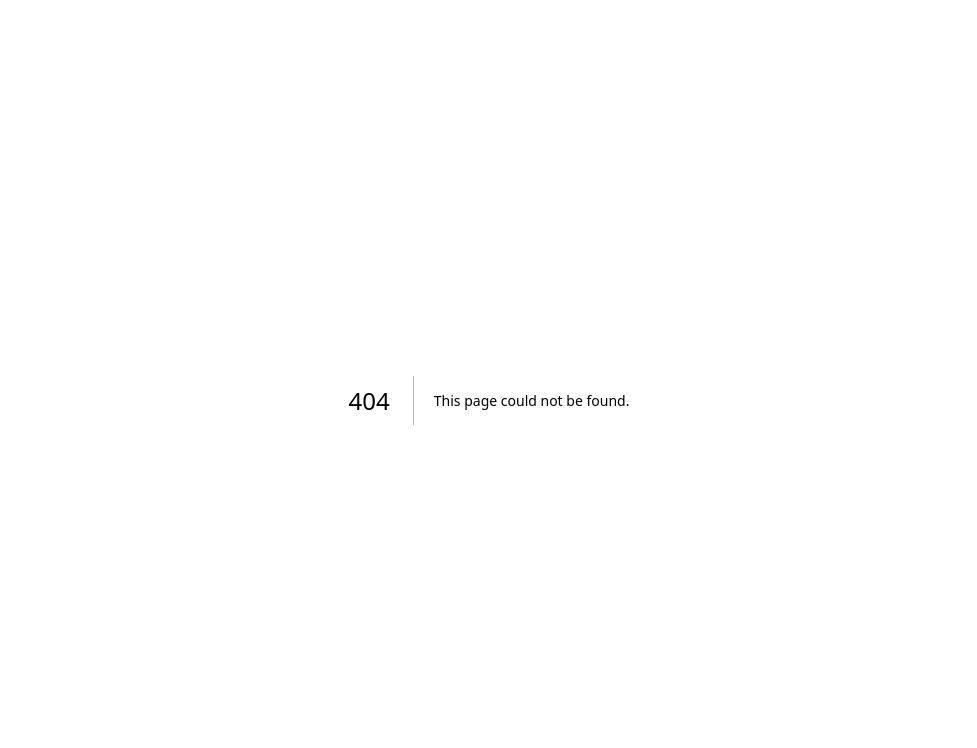
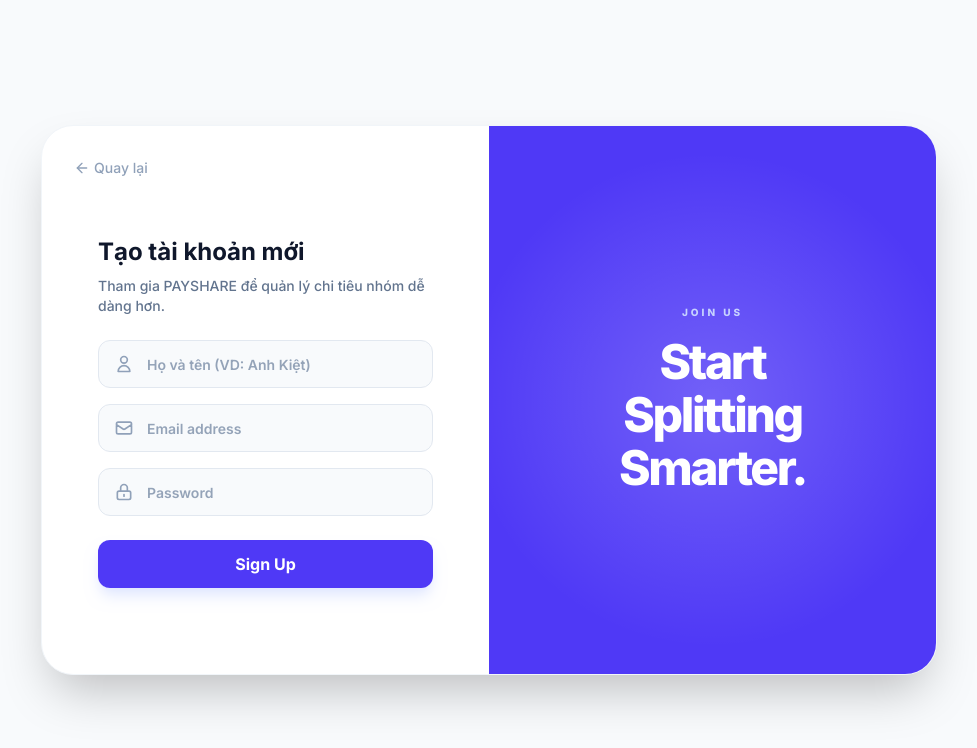
Before and after one commit to tanganhkiet09112005-blip/split-bill-frontend, a Next.js app: page /signup in a window 1280 px wide. Before the commit this address had no page. Shown: the top 748 px of the page, without its empty margins (151-1128 px from the left). Built offline with nearby package versions, Linux system fonts and the light colour scheme.

Commit message:
feat: full authentication flow with indigo theme

```diff
--- a/src/app/login/page.tsx
+++ b/src/app/login/page.tsx
@@ -138,7 +138,9 @@ export default function LoginPage() {
           </button>
 
           <p className="text-center text-sm font-semibold text-slate-400 mt-8">
-            Chưa có tài khoản? <a href="#" className="text-indigo-600 hover:underline">Sign up</a>
+            Chưa có tài khoản?<p className="text-center text-sm font-semibold text-slate-400 mt-8">
+  Chưa có tài khoản? <span onClick={() => window.location.href='/signup'} className="text-indigo-600 hover:underline cursor-pointer">Sign up ngay</span>
+</p>
           </p>
         </div>
 
--- a/src/app/page.tsx
+++ b/src/app/page.tsx
@@ -244,7 +244,10 @@ export default function SplitBillApp() {
   const [tab, setTab] = useState("expenses");
   const [resetOpen, setResetOpen] = useState(false);
   const [isMounted, setIsMounted] = useState(false);
-  const [isAuth, setIsAuth] = useState(false); // Thêm state để kiểm tra login
+  const [isAuth, setIsAuth] = useState(false);
+
+  // ─── TÍCH HỢP 1: State lưu tên Sếp ─────────────────────────────────────────
+  const [userName, setUserName] = useState("Sếp");
 
   const API_URL = process.env.NEXT_PUBLIC_API_URL || "http://localhost:8080/api";
 
@@ -252,11 +255,14 @@ export default function SplitBillApp() {
   useEffect(() => {
     setIsMounted(true);
 
-    const user = localStorage.getItem("user_session");
-    if (!user) {
+    const session = localStorage.getItem("user_session");
+    if (!session) {
       window.location.href = "/login";
     } else {
-      setIsAuth(true); // Đã có session thì mới cho phép render giao diện
+      setIsAuth(true);
+      // ─── TÍCH HỢP 2: Lấy tên từ session ngay khi khởi tạo ──────────────
+      const userData = JSON.parse(session);
+      setUserName(userData.fullName || "Sếp");
     }
 
     if (typeof window !== "undefined") {
@@ -333,13 +339,11 @@ export default function SplitBillApp() {
     } catch { toast.error("Lỗi Reset!", { id: loadingToast }); }
   }, [groupId, API_URL]);
 
-  // Hàm Đăng xuất
   const handleLogout = () => {
     localStorage.removeItem("user_session");
     window.location.href = "/login";
   };
 
-  // Màn hình chờ (Loader) khi đang check auth
   if (!isMounted || !groupId || !isAuth) {
     return <div className={`min-h-screen flex flex-col items-center justify-center bg-slate-50 text-indigo-600 ${sans.className}`}><Loader2 size={36} className="animate-spin mb-4" /><p className="font-medium">Đang kiểm tra bảo mật...</p></div>;
   }
@@ -353,8 +357,11 @@ export default function SplitBillApp() {
         <div className="max-w-xl mx-auto px-5">
           <div className="flex justify-between items-start mb-2">
             <div>
+              {/* ─── TÍCH HỢP 3: Chỉnh sửa Header hiển thị tên Sếp ───────────── */}
               <h1 className="text-2xl font-extrabold tracking-tight mb-1">PAYSHARE</h1>
-              <p className="text-xs text-indigo-200 font-medium tracking-wide">ID NHÓM: <span className="text-white bg-white/10 px-1.5 py-0.5 rounded ml-1">{groupId}</span></p>
+              <p className="text-[10px] text-indigo-200 font-bold uppercase tracking-wider">Chào mừng trở lại, {userName}!</p>
+
+              <p className="text-xs text-indigo-100 font-medium tracking-wide mt-2">ID NHÓM: <span className="text-white bg-white/10 px-1.5 py-0.5 rounded ml-1">{groupId}</span></p>
             </div>
             <div className="flex gap-2">
               <button onClick={handleLogout} className="p-2 bg-white/10 rounded-lg transition-colors hover:bg-rose-500" title="Đăng xuất"><LogOut size={16} /></button>
--- /dev/null
+++ b/src/app/signup/page.tsx
@@ -0,0 +1,99 @@
+"use client";
+
+import { useState } from "react";
+import { Inter } from "next/font/google";
+import { Loader2, ArrowLeft } from "lucide-react";
+import toast, { Toaster } from "react-hot-toast";
+
+const sans = Inter({ subsets: ["latin"], weight: ["400", "500", "600", "700", "800"] });
+
+export default function SignupPage() {
+  const [isLoading, setIsLoading] = useState(false);
+  const [name, setName] = useState("");
+  const [email, setEmail] = useState("");
+  const [password, setPassword] = useState("");
+  const [error, setError] = useState("");
+
+  const handleSignup = async (e: React.FormEvent) => {
+    e.preventDefault();
+    setIsLoading(true);
+    setError("");
+
+    try {
+      const res = await fetch(`${process.env.NEXT_PUBLIC_API_URL || "http://localhost:8080/api"}/auth/signup`, {
+        method: "POST",
+        headers: { "Content-Type": "application/json" },
+        body: JSON.stringify({ fullName: name, email, password })
+      });
+
+      if (res.ok) {
+        toast.success("Đăng ký thành công! Hãy đăng nhập nhé.");
+        setTimeout(() => {
+          window.location.href = "/login";
+        }, 1500);
+      } else {
+        setError("Email này đã được sử dụng hoặc có lỗi xảy ra!");
+      }
+    } catch (err) {
+      setError("Không thể kết nối Server. Nhớ bật Backend Java lên nhé Sếp!");
+    } finally {
+      setIsLoading(false);
+    }
+  };
+
+  return (
+    <div className={`min-h-screen bg-slate-50 flex items-center justify-center p-4 ${sans.className}`}>
+      <Toaster position="top-center" />
+      <div className="w-full max-w-4xl bg-white rounded-[2rem] shadow-2xl flex flex-col md:flex-row overflow-hidden min-h-[550px] border border-slate-100">
+
+        <div className="w-full md:w-1/2 p-10 md:p-14 flex flex-col justify-center relative">
+          <button onClick={() => window.location.href='/login'} className="absolute top-8 left-8 text-slate-400 hover:text-indigo-600 transition-colors flex items-center gap-1 text-sm font-medium">
+             <ArrowLeft size={16} /> Quay lại
+          </button>
+
+          <div className="mt-6 mb-6">
+            <h2 className="text-2xl font-bold text-slate-900 mb-2">Tạo tài khoản mới</h2>
+            <p className="text-sm font-medium text-slate-500">Tham gia PAYSHARE để quản lý chi tiêu nhóm dễ dàng hơn.</p>
+          </div>
+
+          {error && (
+            <div className="bg-rose-50 border border-rose-100 p-3 rounded-xl mb-4">
+               <p className="text-xs text-rose-500 font-bold">{error}</p>
+            </div>
+          )}
+
+          <form onSubmit={handleSignup} className="flex flex-col gap-4">
+            <div className="relative group">
+              <svg className="w-5 h-5 text-slate-400 absolute left-4 top-1/2 -translate-y-1/2 group-focus-within:text-indigo-600 transition-colors" fill="none" stroke="currentColor" viewBox="0 0 24 24"><path strokeLinecap="round" strokeLinejoin="round" strokeWidth="2" d="M16 7a4 4 0 11-8 0 4 4 0 018 0zM12 14a7 7 0 00-7 7h14a7 7 0 00-7-7z"></path></svg>
+              <input type="text" placeholder="Họ và tên (VD: Anh Kiệt)" value={name} onChange={(e) => setName(e.target.value)} className="w-full h-12 pl-12 pr-4 bg-slate-50 border border-slate-200 rounded-xl text-sm font-semibold outline-none focus:bg-white focus:border-indigo-600 focus:ring-1 focus:ring-indigo-600 transition-all" required />
+            </div>
+
+            <div className="relative group">
+              <svg className="w-5 h-5 text-slate-400 absolute left-4 top-1/2 -translate-y-1/2 group-focus-within:text-indigo-600 transition-colors" fill="none" stroke="currentColor" viewBox="0 0 24 24"><path strokeLinecap="round" strokeLinejoin="round" strokeWidth="2" d="M3 8l7.89 5.26a2 2 0 002.22 0L21 8M5 19h14a2 2 0 002-2V7a2 2 0 00-2-2H5a2 2 0 00-2 2v10a2 2 0 002 2z"></path></svg>
+              <input type="email" placeholder="Email address" value={email} onChange={(e) => setEmail(e.target.value)} className="w-full h-12 pl-12 pr-4 bg-slate-50 border border-slate-200 rounded-xl text-sm font-semibold outline-none focus:bg-white focus:border-indigo-600 focus:ring-1 focus:ring-indigo-600 transition-all" required />
+            </div>
+
+            <div className="relative group">
+              <svg className="w-5 h-5 text-slate-400 absolute left-4 top-1/2 -translate-y-1/2 group-focus-within:text-indigo-600 transition-colors" fill="none" stroke="currentColor" viewBox="0 0 24 24"><path strokeLinecap="round" strokeLinejoin="round" strokeWidth="2" d="M12 15v2m-6 4h12a2 2 0 002-2v-6a2 2 0 00-2-2H6a2 2 0 00-2 2v6a2 2 0 002 2zm10-10V7a4 4 0 00-8 0v4h8z"></path></svg>
+              <input type="password" placeholder="Password" value={password} onChange={(e) => setPassword(e.target.value)} className="w-full h-12 pl-12 pr-4 bg-slate-50 border border-slate-200 rounded-xl text-sm font-semibold outline-none focus:bg-white focus:border-indigo-600 focus:ring-1 focus:ring-indigo-600 transition-all" required />
+            </div>
+
+            <button type="submit" disabled={isLoading} className="w-full h-12 mt-2 bg-indigo-600 hover:bg-indigo-700 text-white rounded-xl font-bold shadow-lg shadow-indigo-100 transition-all flex items-center justify-center gap-2 active:scale-[0.98]">
+              {isLoading ? <Loader2 size={18} className="animate-spin" /> : "Sign Up"}
+            </button>
+          </form>
+        </div>
+
+        <div className="hidden md:flex md:w-1/2 bg-indigo-600 flex-col items-center justify-center p-12 text-center relative overflow-hidden">
+          <div className="absolute inset-0 opacity-20 bg-[radial-gradient(circle_at_50%_50%,_white_0%,_transparent_70%)]"></div>
+          <div className="relative z-10">
+            <h3 className="text-indigo-200 text-[10px] font-black tracking-[0.3em] uppercase mb-4">Join Us</h3>
+            <h2 className="text-4xl lg:text-5xl font-black text-white leading-[1.1] tracking-tighter">
+              Start <br/> Splitting <br/> Smarter.
+            </h2>
+          </div>
+        </div>
+      </div>
+    </div>
+  );
+}
```
